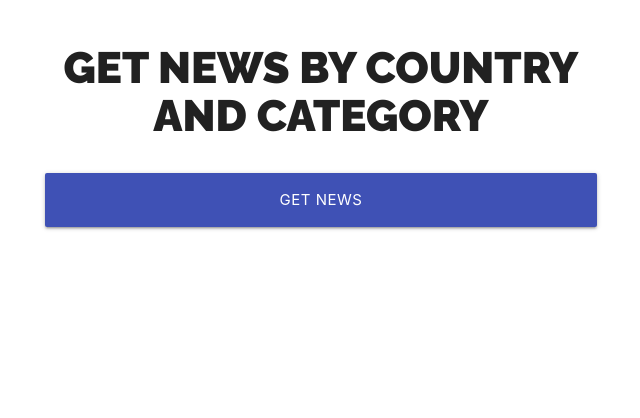
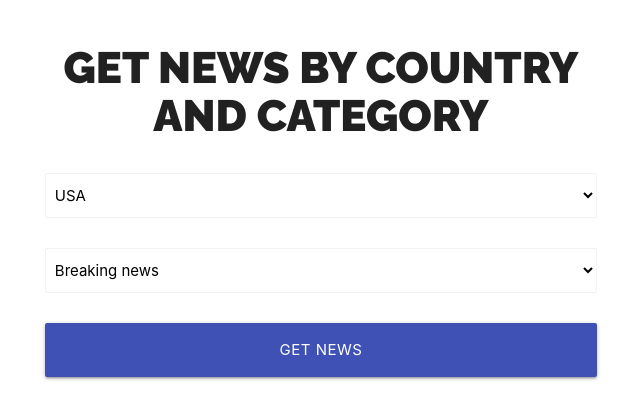
Before and after one commit to neduardoaguirre/news-app-react, a React (Create React App) app: page / in a window 1280 px wide. Shown: the top 418 px of the page, without its empty margins (319-959 px from the left). Built offline with nearby package versions, Linux system fonts and the light colour scheme.

Commit message:
Select using custom hooks

```diff
--- a/src/components/Form.js
+++ b/src/components/Form.js
@@ -1,12 +1,41 @@
 import React from 'react';
 import styles from './Form.module.css';
+import useSelectCategory from '../hooks/useSelect';
+import useSelectCountry from '../hooks/useSelect';
 
 const Form = () => {
+  const CATEGORY_OPTIONS = [
+    { value: 'breaking-news', label: 'Breaking news' },
+    { value: 'business', label: 'Business' },
+    { value: 'entertainment', label: 'Entertainment' },
+    { value: 'health', label: 'Health' },
+    { value: 'science', label: 'Science' },
+    { value: 'sports', label: 'Sports' },
+    { value: 'technology', label: 'Technology' },
+  ];
+
+  const COUNTRY_OPTIONS = [
+    { value: 'us', label: 'USA' },
+    { value: 'gb', label: 'UK' },
+    { value: 'fr', label: 'France' },
+    { value: 'it', label: 'Italy' },
+    { value: 'pe', label: 'Peru' },
+    { value: 'br', label: 'Brazil' },
+  ];
+
+  const [category, SelectCategory] = useSelectCategory(
+    'breaking-news',
+    CATEGORY_OPTIONS
+  );
+  const [country, SelectCountry] = useSelectCountry('us', COUNTRY_OPTIONS);
+
   return (
     <div className={`${styles.search} row`}>
       <div className="col s12 m8 offset-m2">
         <form>
           <h3 className={styles.heading}>Get news by country and category</h3>
+          <SelectCountry />
+          <SelectCategory />
           <div className="input-field col s12">
             <input
               type="submit"
--- /dev/null
+++ b/src/hooks/useSelect.js
@@ -0,0 +1,24 @@
+import React, { useState } from 'react';
+
+const useSelect = (stateInitial, options) => {
+  const [state, setState] = useState(stateInitial);
+
+  const Select = () => (
+    <div className="input-field col s12">
+      <select
+        className="browser-default"
+        value={state}
+        onChange={(e) => setState(e.target.value)}
+      >
+        {options.map((option) => (
+          <option value={option.value} key={option.value}>
+            {option.label}
+          </option>
+        ))}
+      </select>
+    </div>
+  );
+  return [state, Select];
+};
+
+export default useSelect;
```
Also changed, not shown: 1 other file (tests, documents, lock files or other folders).
